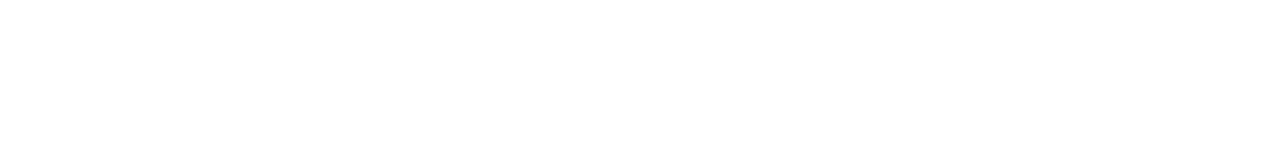
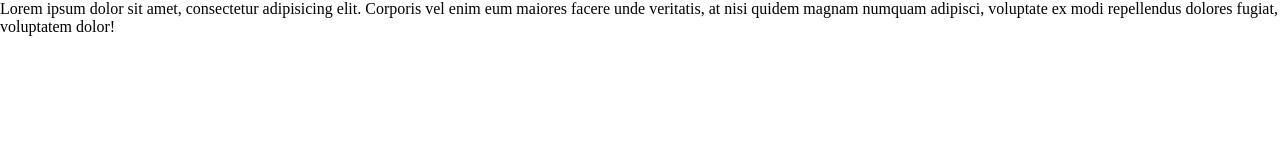
Before and after one commit to siarhyenka/test2023, a plain HTML site: page index.html in a window 1280 px wide. Drawn offline with Linux system fonts and the light colour scheme.

Commit message:
fix - added text for index.html

```diff
--- a/index.html
+++ b/index.html
@@ -8,6 +8,6 @@
     <link rel="stylesheet" href="./css/style.css">
 </head>
 <body>
-
+    <p>Lorem ipsum dolor sit amet, consectetur adipisicing elit. Corporis vel enim eum maiores facere unde veritatis, at nisi quidem magnam numquam adipisci, voluptate ex modi repellendus dolores fugiat, voluptatem dolor!</p>
 </body>
 </html>
```
